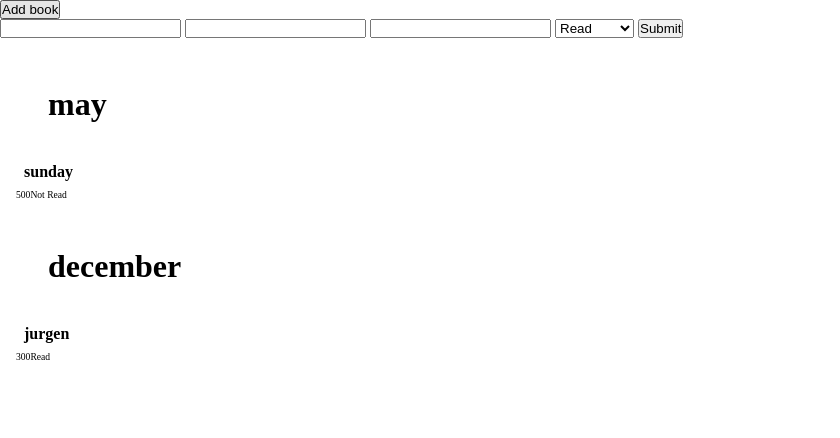
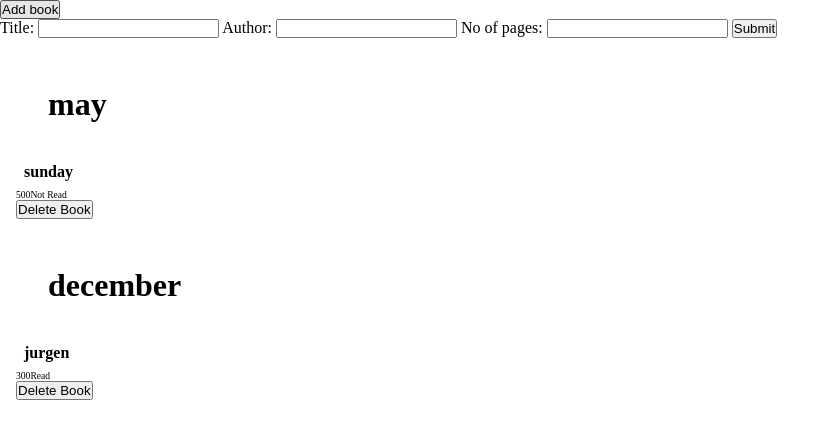
Before and after one commit to jurgen1c/Library, a plain HTML site: page index.html in a window 1280 px wide. Both pictures are taken after a click on the button "Add book". Shown: the whole page, without its empty margins (0-840 px from the left). Drawn offline with Linux system fonts and the light colour scheme.

Commit message:
Add delete book buttons

```diff
--- a/Assets/JS/app.js
+++ b/Assets/JS/app.js
@@ -21,10 +21,12 @@ library.push(book2);
 
 function createBook() {
   const book = new Book();
-  book.title = tinput;
-  book.author = ainput;
+  book.title = tinput.value;
+  book.author = ainput.value;
+  book.numpages = ninput.value;
   library.push(book);
   form.className = 'hide';
+  showLibrary();
 }
 
 function showForm() {
@@ -32,6 +34,9 @@ function showForm() {
 }
 
 function showLibrary() {
+  while (libWrap.firstChild) {
+    libWrap.removeChild(libWrap.firstChild);
+  }
   for (let i = 0; i < library.length; i += 1) {
     const bookCard = document.createElement('div');
     const btitle = document.createElement('h2');
@@ -46,12 +51,20 @@ function showLibrary() {
     asubtitle.setAttribute('class', 'card-author');
     content.classList = 'card-content';
 
-
+    let btn = document.createElement('button');
+    btn.innerHTML = 'Delete Book';
+    btn.setAttribute('onclick', `deleteBook(${i})`);
     bookCard.appendChild(btitle);
     bookCard.appendChild(asubtitle);
     bookCard.appendChild(content);
+    bookCard.appendChild(btn);
     libWrap.appendChild(bookCard);
   }
 }
 
+function deleteBook(idx){
+  library.splice(idx, 1);
+  showLibrary();
+}
+
 showLibrary();
--- a/index.html
+++ b/index.html
@@ -11,13 +11,9 @@
     <div class="form-wrap">
       <button type="button" onclick="showForm()">Add book</button>
       <form class="hide" action="">
-        <input class="b-title" type="text">
-        <input class="b-author" type="text">
-        <input class="b-pages" type="text">
-        <select name="read" id="select1">
-          <option value="yes">Read</option>
-          <option value="no">Not Read</option>
-        </select>
+        Title: <input class="b-title" type="text">
+        Author: <input class="b-author" type="text">
+        No of pages: <input class="b-pages" type="text">
         <button type="button" onclick="createBook()">Submit</button>
       </form>
     </div>
```
